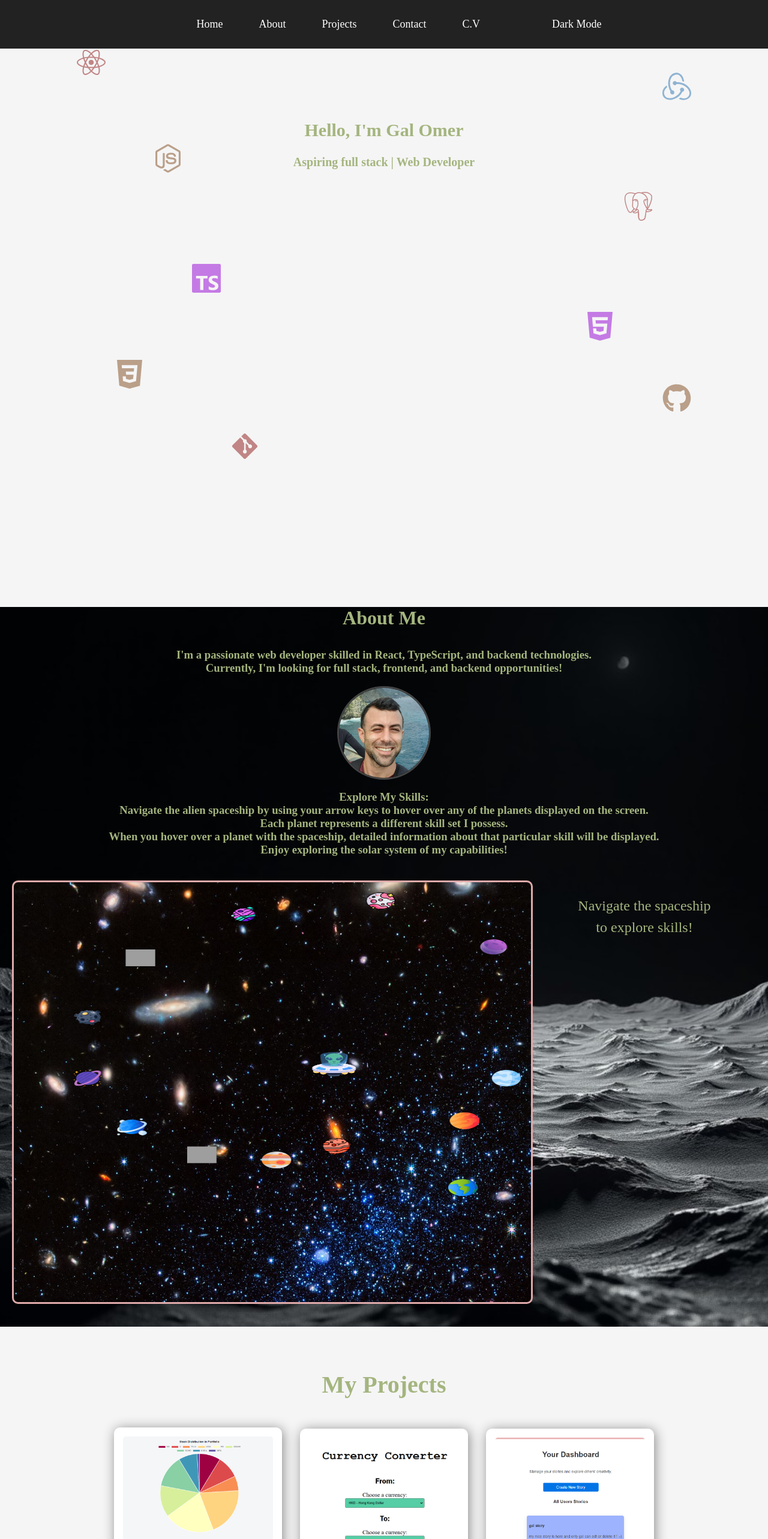
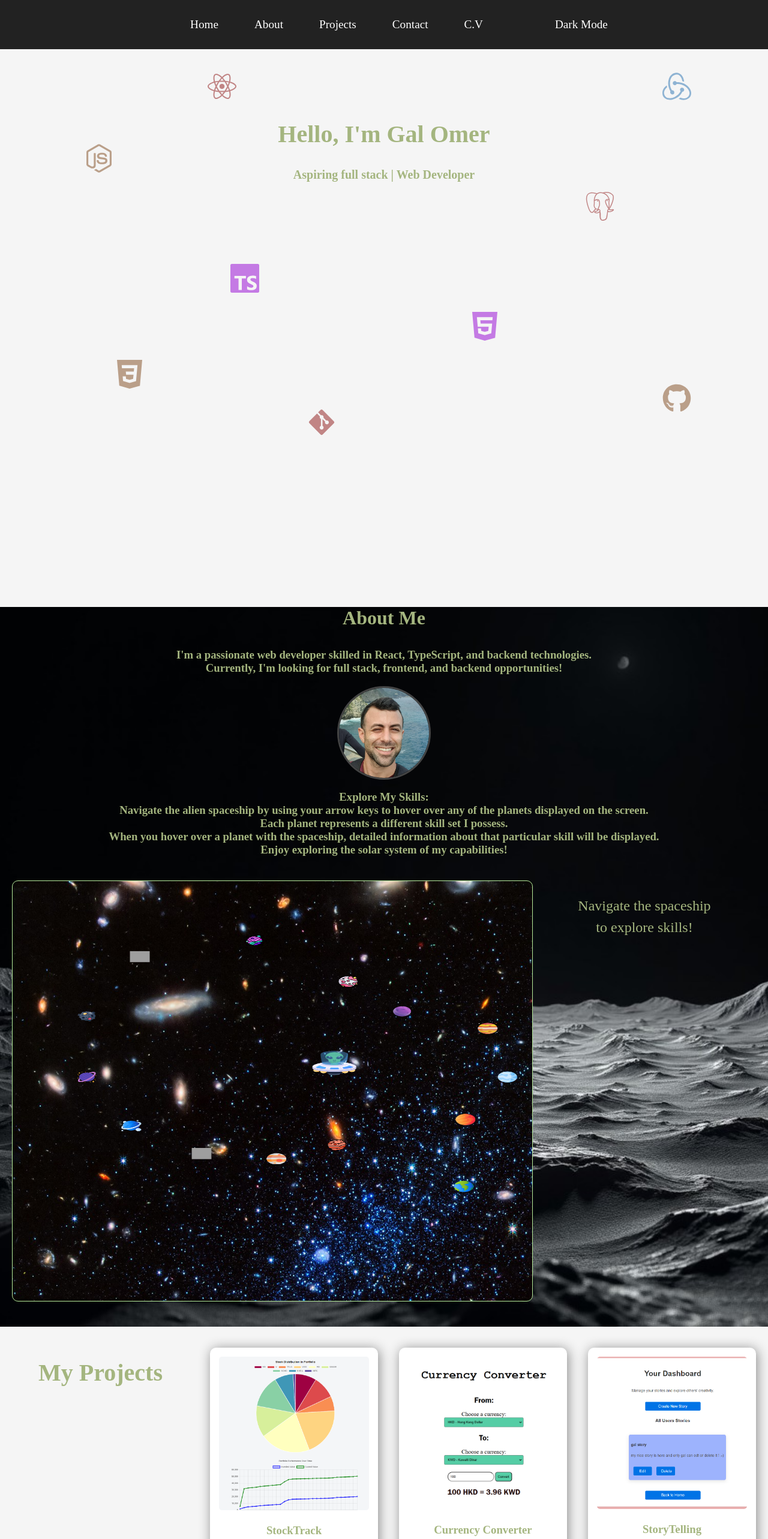
Before and after one commit to Galomer310/Portfolio-2025, a React (Vite) app: page /projects in a window 1280 px wide. Shown: the top 2566 px of the page at 60% size. Built offline with nearby package versions, Linux system fonts and the light colour scheme.

Commit message:
orgenize project better and modify screen sizes

```diff
--- a/src/components/game.ts
+++ b/src/components/game.ts
@@ -113,7 +113,7 @@ export const initGame = (
   const cx = 600;
   const cy = 700;
   // Array of radii used to position the skill icons around a circle.
-  const skillRadii = [400, 350, 500, 250, 300, 350, 400, 450, 500, 550, 600, 650, 600, 600];
+  const skillRadii = [400, 350, 500, 250, 300, 350, 400, 450, 500, 550, 500, 350, 300, 400];
 
   // Calculate positions for each skill icon using polar coordinates.
   const skillPositions = skills.map((skill, index) => {
@@ -123,7 +123,7 @@ export const initGame = (
       x: cx + radius * Math.cos(angle), // Calculate x position.
       y: cy + radius * Math.sin(angle), // Calculate y position.
       img: skill.img, // Image object.
-      radius: 30, // Display radius for drawing the image.
+      radius: 20, // Display radius for drawing the image.
       text: skill.name, // Skill description text.
     };
   });
--- a/src/public/style.css
+++ b/src/public/style.css
@@ -149,8 +149,8 @@ nav a:hover {
   Adjust these percentages as needed for your design.
 */
 .parallax-bg .syntax:nth-child(1) {
-  top: 10%;
-  left: 10%;
+  top: 15%;
+  left: 27%;
 }
 
 .parallax-bg .syntax:nth-child(2) {
@@ -160,22 +160,22 @@ nav a:hover {
 
 .parallax-bg .syntax:nth-child(3) {
   top: 30%;
-  left: 20%;
+  left: 11%;
 }
 
 .parallax-bg .syntax:nth-child(4) {
   top: 40%;
-  right: 15%;
+  right: 20%;
 }
 
 .parallax-bg .syntax:nth-child(5) {
   top: 55%;
-  left: 25%;
+  left: 30%;
 }
 
 .parallax-bg .syntax:nth-child(6) {
   top: 65%;
-  right: 20%;
+  right: 35%;
 }
 
 .parallax-bg .syntax:nth-child(7) {
@@ -189,8 +189,8 @@ nav a:hover {
 }
 
 .parallax-bg .syntax:nth-child(9) {
-  top: 90%;
-  left: 30%;
+  top: 85%;
+  left: 40%;
 }
 
 .parallax-bg .syntax:nth-child(10) {
@@ -287,10 +287,11 @@ nav a:hover {
 
 canvas#gameCanvas {
   width: 1100px;
+  max-width: 1100px;
   height: 700px;
   display: block;
   margin: 20px auto;
-  border: 3px solid #dfaaaa;
+  border: 1px solid #b5eb9a;
   border-radius: 10px;
   background-image: url('../assets//jamesWebEmptySpace.jpg');
   background-size: cover;
@@ -303,11 +304,26 @@ canvas#gameCanvas text {
   text-shadow: 1px 1px 2px rgba(0,0,0,0.5);
 }
 
+canvas#gameCanvas:hover {
+
+  border: 2px dashed #b5eb9a;
+
+}
+
+
 /* ----------------- Projects Page ----------------- */
 
 .projects {
   text-align: center;
   padding: 40px;
+}
+
+.projects {
+  display: grid;
+  grid-template-columns: repeat(auto-fit, minmax(250px, 1fr));
+  gap: 20px;
+  padding: 20px;
+  text-align: center;
 }
 
 .projects h2 {
@@ -317,7 +333,7 @@ canvas#gameCanvas text {
 .projects h2:hover {
   font-size: 2.5rem;
   color: rgb(164, 181, 127);
-
+  text-shadow: 2px 2px 10px rgba(164,181,127,0.5);
 }
 
 .project-card {
@@ -333,8 +349,8 @@ canvas#gameCanvas text {
 
 .project-card:hover {
   color: rgb(164, 181, 127);
-  text-shadow: 2px 2px 10px rgba(164,181,127,0.5);
-  box-shadow: 2px 2px 20px rgba(164,181,127,0.5);
+  text-shadow: 2px 2px 10px rgba(164,181,127,0.4);
+  box-shadow: 2px 5px 20px rgb(39, 46, 21);
   transform: scale(1.1);
   transition: 0.25s ease-in-out;
 }
@@ -355,6 +371,9 @@ canvas#gameCanvas text {
   text-decoration: underline;
 }
 
+
+
+
 /* ----------------- Contact Page ----------------- */
 
 .contact {
@@ -365,11 +384,15 @@ canvas#gameCanvas text {
 .contact h2:hover {
   font-size: 2.5rem;
   color: rgb(164, 181, 127);
+  text-shadow: 2px 2px 10px rgba(164,181,127,0.4);
+
 }
 
 .contact h4:hover {
   font-size: 1.5rem;
   color: rgb(164, 181, 127);
+  text-shadow: 2px 2px 10px rgba(164,181,127,0.4);
+
 }
 
 .contact form {
@@ -550,54 +573,7 @@ footer {
 
 .social-icons a:hover {
   color: rgba(164,181,127,0.5);
-}
-
-/* ----------------- Modal ----------------- */
-
-.modal-overlay {
-  position: fixed;
-  top: 0;
-  left: 0;
-  width: 100%;
-  height: 100%;
-  background-color: rgba(0, 0, 0, 0.5);
-  display: flex;
-  align-items: center;
-  justify-content: center;
-  z-index: 1000;
-}
-
-.modal-content {
-  background: #fff;
-  padding: 20px;
-  border-radius: 10px;
-  width: 80%;
-  max-width: 800px;
-  position: relative;
-}
-
-.close-modal {
-  position: absolute;
-  top: 10px;
-  right: 10px;
-  background: #ff5c5c;
-  color: #fff;
-  border: none;
-  border-radius: 50%;
-  width: 30px;
-  height: 30px;
-  font-size: 18px;
-  cursor: pointer;
-}
-
-.download-resume {
-  display: inline-block;
-  margin-top: 15px;
-  background: #007bff;
-  color: white;
-  padding: 10px 15px;
-  text-decoration: none;
-  border-radius: 5px;
+  text-shadow: 2px 2px 10px rgba(164,181,127,0.4);
 }
 
 /* ----------------- Skills Container ----------------- */
@@ -623,53 +599,38 @@ footer {
   word-wrap: break-word;
 }
 
-/* ----------------- CV Section ----------------- */
-
-.cv-section {
-  text-align: center;
-  margin: 20px auto;
-  padding: 20px;
-  background-color: #fff;
-  border-radius: 10px;
-  box-shadow: 0px 0px 10px rgba(0,0,0,0.1);
+/* Styles for screens wider than 768px */
+@media (min-width: 768px) {
+  header nav a {
+    margin: 0 20px;
+    font-size: 1.1rem;
   }
 
-.cv-toggle-btn {
-  padding: 10px 20px;
-  background-color: #007bff;
-  border: none;
-  border-radius: 5px;
-  color: white;
-  cursor: pointer;
-  font-size: 1rem;
-  margin-bottom: 20px;
-  transition: background-color 0.3s ease;
+  .project-card {
+    width: 250px;
+    margin: 15px;
   }
 
-.cv-toggle-btn:hover {
-  background-color: #0056b3;
+  .skills-container {
+    flex-direction: row;
+    justify-content: space-around;
   }
 
-.cv-preview {
-  margin-top: 20px;
 }
 
-.cv-image {
-  max-width: 90%;
-  height: auto;
-  margin-bottom: 20px;
+/* Styles for larger screens (e.g., desktops) */
+@media (min-width: 1024px) {
+  header nav a {
+    margin: 0 30px;
+    font-size: 1.2rem;
   }
 
-.download-cv {
-  display: inline-block;
-  padding: 10px 20px;
-  background-color: #28a745;
-  color: white;
-  text-decoration: none;
-  border-radius: 5px;
-  transition: background-color 0.3s ease;
+  .home h1 {
+    font-size: 2.5rem;
   }
 
-.download-cv:hover {
-  background-color: #218838;
+  .contact form, .cv-section {
+    width: 50%;
+    margin: 0 auto;
   }
+}
```
Lines whose indentation alone changed are shown as unchanged.
